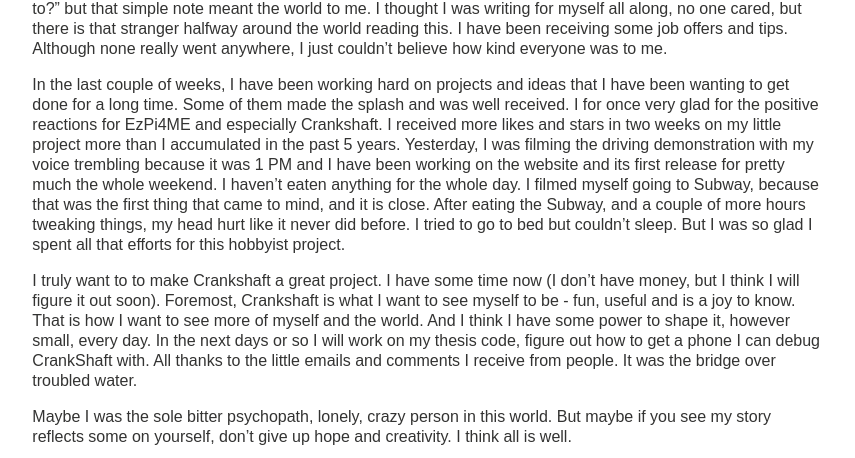
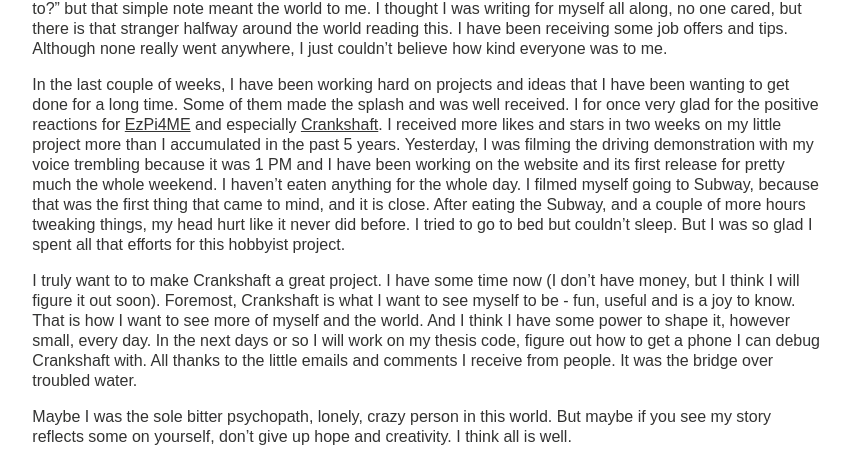
Before and after one commit to htruong/htruong.github.io, a Jekyll site: the page built from _posts/2018-02-26-bridge-over-troubled-water.md, in a window 1280 px wide and 900 px high, scrolled down 2770 px. Shown: the part 184-642 px from the top of the window, without its empty margins (316-1171 px from the left). Built offline with Jekyll 4.4.1, drawn with Linux system fonts in a browser that asks for light colours; part of the change alters nothing that is shown; some of the changed text lies outside the part shown.

```diff
--- a/_posts/2018-02-26-bridge-over-troubled-water.md
+++ b/_posts/2018-02-26-bridge-over-troubled-water.md
@@ -3,7 +3,7 @@ layout: post
 title: Bridge over troubled water
 ---
 
-Maybe you're reading this because you stumbled upon some of my recent projects or blog posts that got really popular for one reason or another. I was fortunate to be able to strike some of the right notes for many hackers with my recent blog posts about Google Maps and Hangouts and Security vulnerability, and my Raspberry Pi-related projects. Or other reasons, I don't know. In the last month, I made it to Hacker News, Reddit, and Slashdot front page. I guess one of my bucket list items is to make it to Slashdot (although Slashdot isn't as big of a deal like it once was, it was mainly nostalgia). So life mission accomplished.
+Maybe you're reading this because you stumbled upon some of my recent projects or blog posts that got really popular for one reason or another. I was fortunate to be able to strike some of the right notes for many hackers with my recent blog posts about Google Maps, or Hangouts, or their security vulnerability, or my Raspberry Pi-related projects. Or other reasons, I don't know. In the last month, I made it to Hacker News, Reddit, and Slashdot front page. I guess one of my bucket list items is to make it to Slashdot (although Slashdot isn't as big of a deal like it once was, it was mainly nostalgia). So life mission accomplished.
 
 But all of that is just the tip of the iceberg. I haven't been able to accomplish much for the last two years, just scraping by. I felt guilty as hell about it, because my advisor in grad school is the greatest person I knew in life whom I would always look up to and I don't want him to be disappointed.  But real life is messy. Instead of writing papers, I watched Youtube videos all day long: Be them pointless Red Alert 3 matches, or semi-funny Angry Video Game Nerd episodes, or semi-informative 8-bit guy videos. Or maybe I would listen to a podcast [about an antique clock restorer's biography](https://stownpodcast.org). Whatever that is, it was all consumption and not much creativity. I couldn't bring myself to sit in front of the computer and program and write. Maybe it was the family fallout with my older brother, maybe it was the sudden breakup I had last year, maybe it was because of President Donald Trump? I don't know. Whatever the reason was, the end result was the same. I didn't get shit done. I feel I was the beast that got left behind, that my glorious days of being the capable, optimistic, affectionate person were long gone. I self-diagnosed myself with depression, for no particular reason. I'd like to think it was because of Donald Trump, but I think it was more of a distraction than it was the reason.
 
@@ -29,9 +29,9 @@ Once I tried to talk to one of my exes. I was so glad she didn't do well and she
 
 Then I figured I could make an informative but with a clickbait title about how Google Maps worked. It worked and gathered some attention. And then someone, who bothered to dig through my rants on the blog, thought that I wrote something funny about Google Hangouts worked, shared it too. And suddenly people contacted me about my blog. Some were just notes such as "I like your blog, do you have an RSS feed so I can subscribe to?" but that simple note meant the world to me. I thought I was writing for myself all along, no one cared, but there is that stranger halfway around the world reading this. I have been receiving some job offers and tips. Although none really went anywhere, I just couldn't believe how kind everyone was to me.
 
-In the last couple of weeks, I have been working hard on projects and ideas that I have been wanting to get done for a long time. Some of them made the splash and was well received. I for once very glad for the positive reactions for EzPi4ME and especially Crankshaft. I received more likes and stars in two weeks on my little project more than I accumulated in the past 5 years. Yesterday, I was filming the driving demonstration with my voice trembling because it was 1 PM and I have been working on the website and its first release for pretty much the whole weekend. I haven't eaten anything for the whole day. I filmed myself going to Subway, because that was the first thing that came to mind, and it is close. After eating the Subway, and a couple of more hours tweaking things, my head hurt like it never did before. I tried to go to bed but couldn't sleep. But I was so glad I spent all that efforts for this hobbyist project.
+In the last couple of weeks, I have been working hard on projects and ideas that I have been wanting to get done for a long time. Some of them made the splash and was well received. I for once very glad for the positive reactions for [EzPi4ME](https://github.com/htruong/ezpi4me) and especially [Crankshaft](http://getcrankshaft.com). I received more likes and stars in two weeks on my little project more than I accumulated in the past 5 years. Yesterday, I was filming the driving demonstration with my voice trembling because it was 1 PM and I have been working on the website and its first release for pretty much the whole weekend. I haven't eaten anything for the whole day. I filmed myself going to Subway, because that was the first thing that came to mind, and it is close. After eating the Subway, and a couple of more hours tweaking things, my head hurt like it never did before. I tried to go to bed but couldn't sleep. But I was so glad I spent all that efforts for this hobbyist project.
 
-I truly want to to make Crankshaft a great project. I have some time now (I don't have money, but I think I will figure it out soon). Foremost, Crankshaft is what I want to see myself to be - fun, useful and is a joy to know. That is how I want to see more of myself and the world. And I think I have some power to shape it, however small, every day. In the next days or so I will work on my thesis code, figure out how to get a phone I can debug CrankShaft with. All thanks to the little emails and comments I receive from people. It was the bridge over troubled water.
+I truly want to to make Crankshaft a great project. I have some time now (I don't have money, but I think I will figure it out soon). Foremost, Crankshaft is what I want to see myself to be - fun, useful and is a joy to know. That is how I want to see more of myself and the world. And I think I have some power to shape it, however small, every day. In the next days or so I will work on my thesis code, figure out how to get a phone I can debug Crankshaft with. All thanks to the little emails and comments I receive from people. It was the bridge over troubled water.
 
 Maybe I was the sole bitter psychopath, lonely, crazy person in this world. But maybe if you see my story reflects some on yourself, don't give up hope and creativity. I think all is well.
 
```
